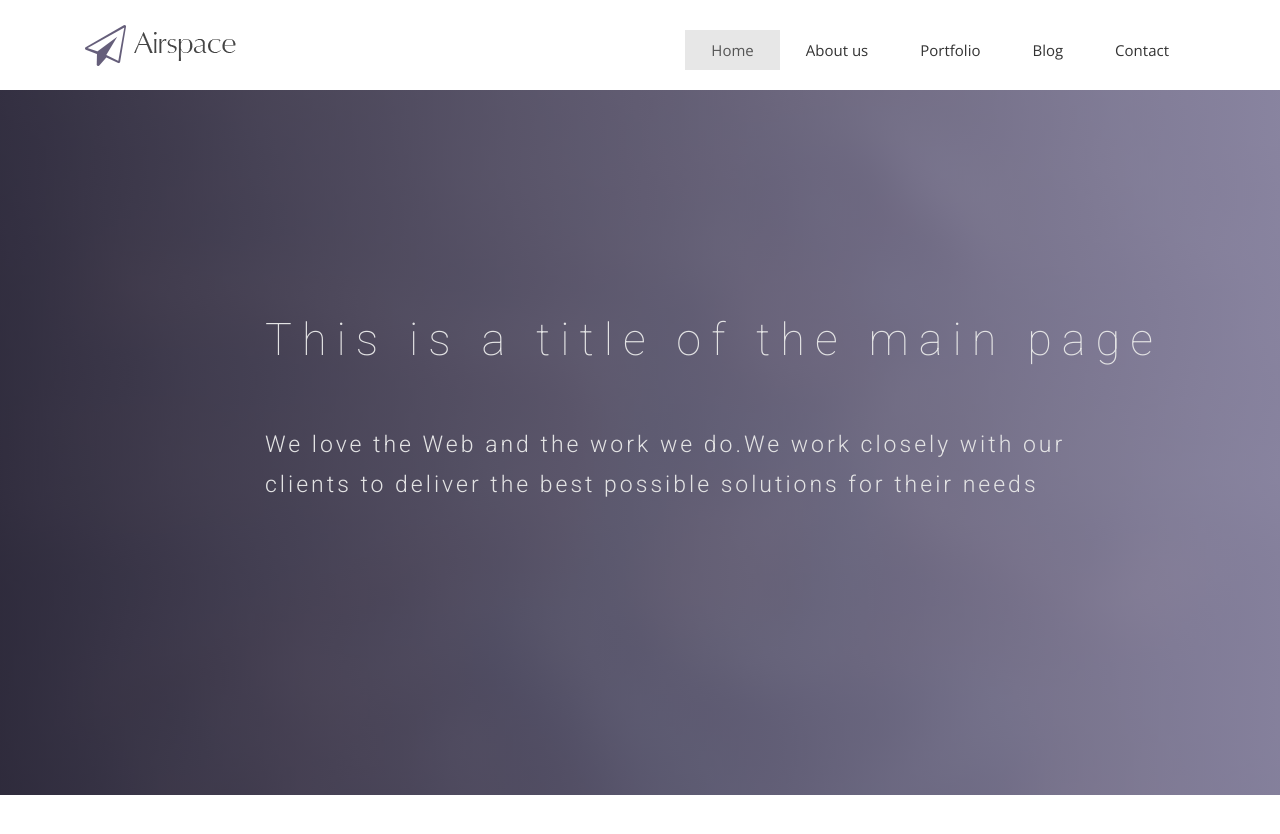
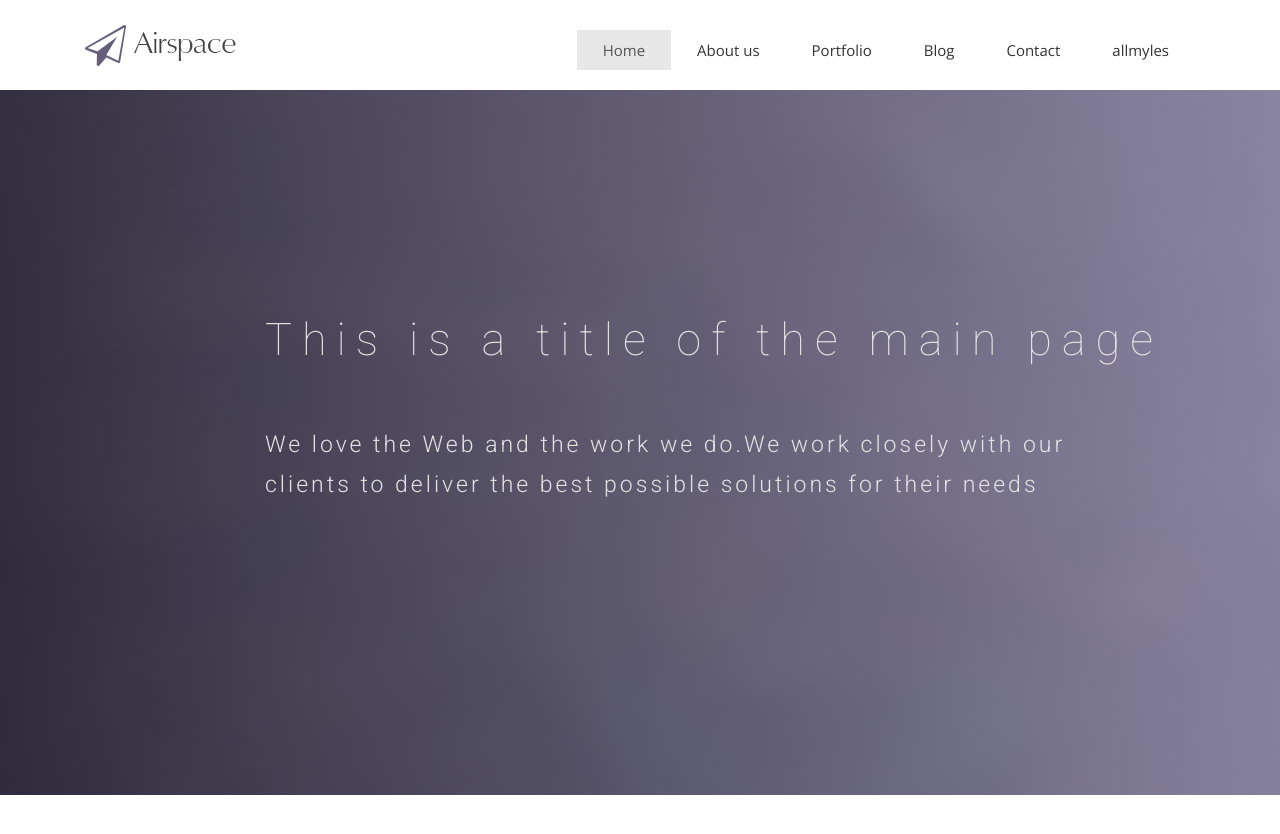
Before and after one commit to allotsys/demosite, a Jekyll site: the page built from index.html, in a window 1280 px wide and 900 px high. Shown: the top 834 px of the window. Built offline with Jekyll 4.4.1, drawn with Linux system fonts in a browser that asks for light colours; nearby versions of some CDN libraries; some web fonts are replaced; comment, search, counter and statistics services are not loaded.

Commit message:
test redirect

```diff
--- a/_includes/nav.html
+++ b/_includes/nav.html
@@ -21,6 +21,7 @@
                     <li {% if page.url == "/portflio.html" %}class="active"{% endif %}><a href="portfolio.html">Portfolio</a></li>
                     <li {% if page.url == "/blog.html" %}class="active"{% endif %}><a href="blog.html">Blog</a></li>
                     <li {% if page.url == "/contact.html" %}class="active"{% endif %}><a href="contact.html">Contact</a></li>
+                    <li {% if page.url == "/allmyles.html" %}class="active"{% endif %}><a href="https://docs.allmyles.com">allmyles</a></li>
                   </ul>
                 </div><!-- /.navbar-collapse -->
               </div><!-- /.container-fluid -->
```
